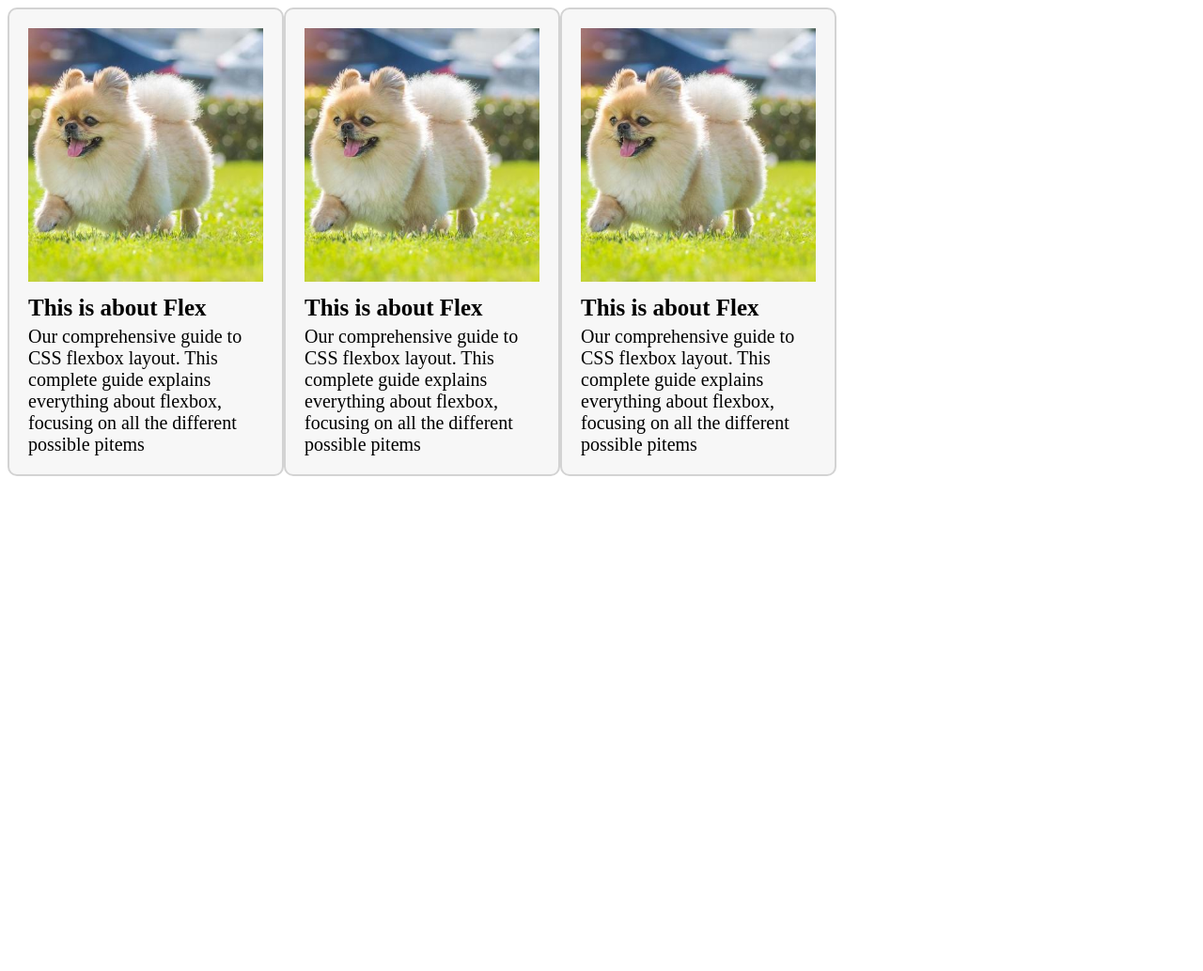
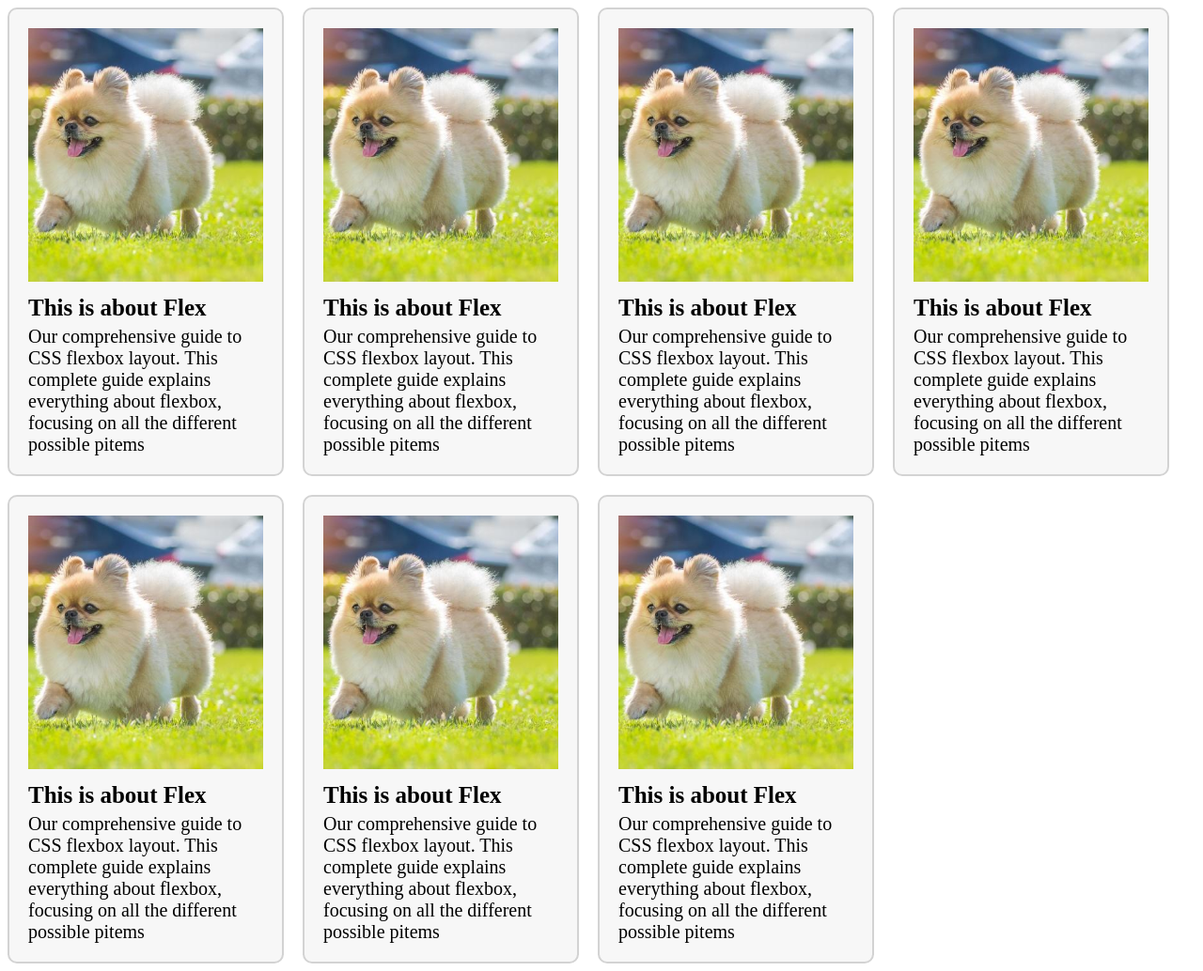
Before and after one commit to Kavinkumarsimple/2522WebApp, a plain HTML site: page index.html in a window 1280 px wide. Shown: the whole page at 94% size. Before the commit the page ends 800 px from the top, so only its background shows below. Drawn offline with Linux system fonts and the light colour scheme.

```diff
--- a/css/style.css
+++ b/css/style.css
@@ -59,4 +59,6 @@
 
 .cardsContainer {
   display: flex;
+  gap: 20px;
+  flex-wrap: wrap;
 }
--- a/index.html
+++ b/index.html
@@ -4,8 +4,10 @@
     <link rel="stylesheet" href="css/style.css" />
   </head>
   <body>
+
+    <!-- Code for Navigation Bar -->
+
     <div class="cardsContainer">
-
       <div class="card">
         <img class="cardImg" src="assets/images/wallpaper.jpg" />
         <p class="cardTitle">This is about Flex</p>
@@ -35,7 +37,42 @@
           possible pitems
         </p>
       </div>
-
+      <div class="card">
+        <img class="cardImg" src="assets/images/wallpaper.jpg" />
+        <p class="cardTitle">This is about Flex</p>
+        <p class="cardDesc">
+          Our comprehensive guide to CSS flexbox layout. This complete guide
+          explains everything about flexbox, focusing on all the different
+          possible pitems
+        </p>
+      </div>
+      <div class="card">
+        <img class="cardImg" src="assets/images/wallpaper.jpg" />
+        <p class="cardTitle">This is about Flex</p>
+        <p class="cardDesc">
+          Our comprehensive guide to CSS flexbox layout. This complete guide
+          explains everything about flexbox, focusing on all the different
+          possible pitems
+        </p>
+      </div>
+      <div class="card">
+        <img class="cardImg" src="assets/images/wallpaper.jpg" />
+        <p class="cardTitle">This is about Flex</p>
+        <p class="cardDesc">
+          Our comprehensive guide to CSS flexbox layout. This complete guide
+          explains everything about flexbox, focusing on all the different
+          possible pitems
+        </p>
+      </div>
+      <div class="card">
+        <img class="cardImg" src="assets/images/wallpaper.jpg" />
+        <p class="cardTitle">This is about Flex</p>
+        <p class="cardDesc">
+          Our comprehensive guide to CSS flexbox layout. This complete guide
+          explains everything about flexbox, focusing on all the different
+          possible pitems
+        </p>
+      </div>
     </div>
   </body>
 </html>
```
Also changed, not shown: assets/images/home.png (added).
